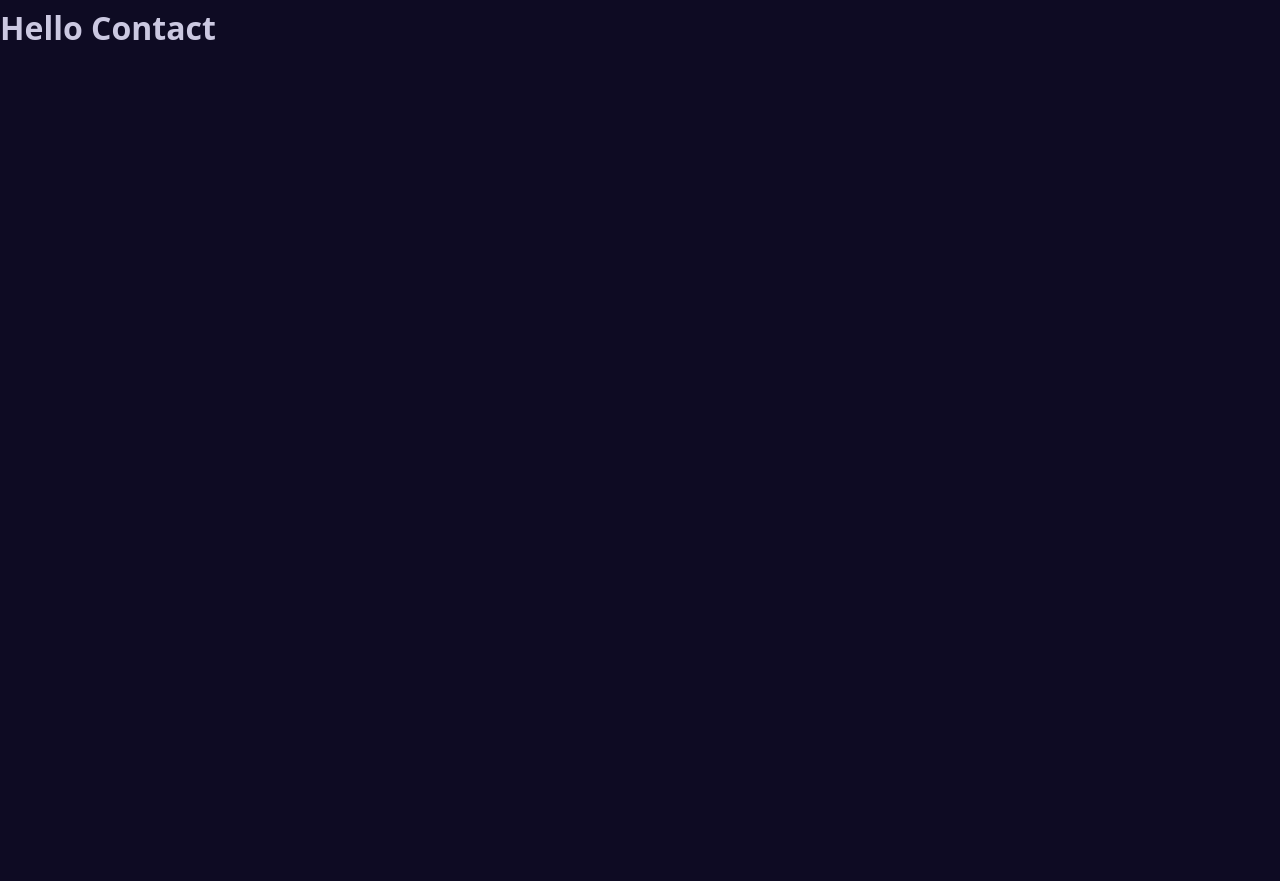
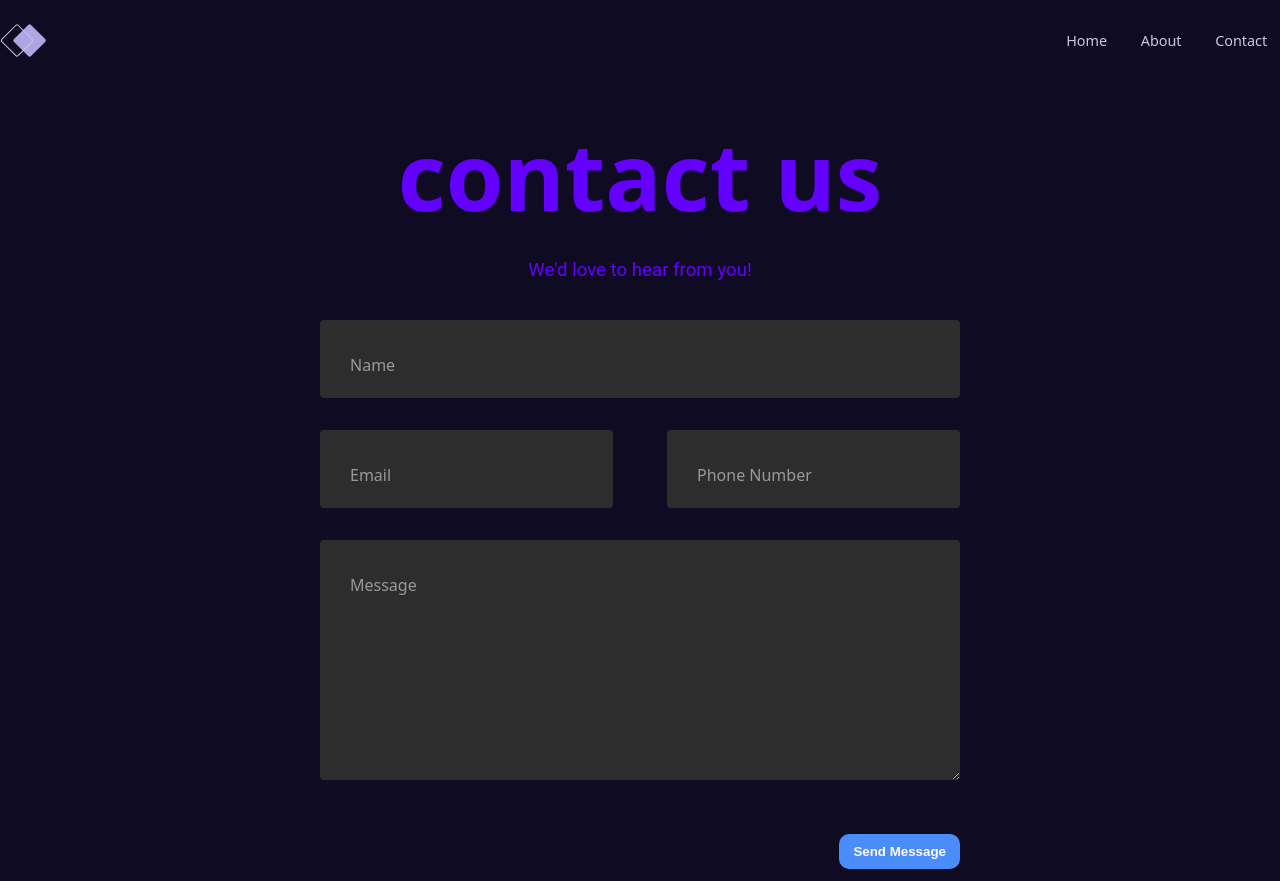
Before and after one commit to padmpatra-deloitte/assignment-3, a React (Create React App) app: page /contact in a window 1280 px wide. Before the commit the page ends 800 px from the top, so only its background shows below. Built offline with nearby package versions, Linux system fonts and the light colour scheme.

Commit message:
added slider

```diff
--- a/package.json
+++ b/package.json
@@ -14,7 +14,9 @@
     "react-dom": "^17.0.2",
     "react-router-dom": "^6.2.2",
     "react-scripts": "5.0.0",
+    "react-slick": "^0.28.1",
     "sass": "^1.49.9",
+    "slick-carousel": "^1.8.1",
     "typescript": "^4.6.3",
     "web-vitals": "^2.1.4"
   },
@@ -41,5 +43,8 @@
       "last 1 firefox version",
       "last 1 safari version"
     ]
+  },
+  "devDependencies": {
+    "@types/react-slick": "^0.23.8"
   }
 }
--- a/src/App.tsx
+++ b/src/App.tsx
@@ -7,15 +7,21 @@ import {
 import About from './components/about';
 import Home from './components/home';
 import Contact from './components/contact';
+import Error from './components/errror';
+import Nav from './components/nav';
 
 function App() {
   return (
     <div className="App">
+
       <Router>
+      <Nav />
         <Routes>
           <Route path="/about" element={<About />} />
           <Route path="/contact" element={<Contact />}/>
           <Route path="/" element={<Home />} />
+          <Route path='*' element={<Error />} />
+
         </Routes>
       </Router>
     </div>
--- a/src/components/contact.tsx
+++ b/src/components/contact.tsx
@@ -1,7 +1,50 @@
 import React from "react";
+import '../styles/contact.scss'
+
 function Contact() {
     return (
-        <div><h1>Hello Contact</h1></div>
+		<div className="contact-container">
+        <div className="container">
+	<div className="row">
+			<h1>contact us</h1>
+	</div>
+	<div className="row">
+			<h4 style={{textAlign:"center"}}>We'd love to hear from you!</h4>
+	</div>
+	<div className="row input-container">
+			<div className="">
+				<div className="styled-input wide">
+					<input type="text" required />
+					<label>Name</label>
+				</div>
+			</div>
+			<div className="">
+				<div className="styled-input">
+					<input type="text" required />
+					<label>Email</label>
+				</div>
+			</div>
+			<div className="">
+				<div className="styled-input" style={{float:'right'}}>
+					<input type="text" required />
+					<label>Phone Number</label>
+				</div>
+			</div>
+			<div className="">
+				<div className="styled-input wide">
+					<textarea required></textarea>
+					<label>Message</label>
+				</div>
+			</div>
+			<div className="">
+				{/* <div className="btn-lrg submit-btn">Send Message</div> */}
+                <button className="form-btn"> <b>Send Message</b> </button>
+			</div>
+	</div>
+</div>
+</div>
+
+
     );
 }
 
--- /dev/null
+++ b/src/components/errror.tsx
@@ -0,0 +1,20 @@
+import React from "react";
+import { Link } from "react-router-dom";
+import '../styles/error.scss'
+function Error() {
+    return (
+        <div className="Error">
+            <div className="container">
+                <h1 >404</h1>
+                <h4 className="h">OOPS. Looks like the page you're looking for no longer exists</h4>
+                <p>Don't worry. Since you're valuable to us we will bring you back to safety
+
+                </p>
+                <Link to='/'><button>Back To Home</button></Link>
+            </div>
+
+        </div>
+    );
+}
+
+export default Error;
--- a/src/components/home.tsx
+++ b/src/components/home.tsx
@@ -1,17 +1,18 @@
 import React from 'react';
 import Footer from './footer';
 import Hero from './hero';
-import Nav from './nav';
+import SimpleSlider from './slider';
 
 
 
 function Home() {
   return (
     <div className="Home">
-      <Nav />
       <Hero />
+      <SimpleSlider/>
       <Footer />
     </div>
+
   );
 }
 
--- /dev/null
+++ b/src/components/slider.tsx
@@ -0,0 +1,37 @@
+import React from "react";
+import Slider from "react-slick";
+import "slick-carousel/slick/slick.css";
+import "slick-carousel/slick/slick-theme.css";
+
+
+export default function SimpleSlider() {
+  var settings = {
+    dots: true,
+    infinite: true,
+    speed: 500,
+    slidesToShow: 1,
+    slidesToScroll: 1
+  };
+  return (
+    <Slider {...settings}>
+      <div>
+        <h3>1</h3>
+      </div>
+      <div>
+        <h3>2</h3>
+      </div>
+      <div>
+        <h3>3</h3>
+      </div>
+      <div>
+        <h3>4</h3>
+      </div>
+      <div>
+        <h3>5</h3>
+      </div>
+      <div>
+        <h3>6</h3>
+      </div>
+    </Slider>
+  );
+}
--- /dev/null
+++ b/src/styles/contact.scss
@@ -0,0 +1,142 @@
+
+.contact-container{
+    min-height: 100vh;
+    display: flex;
+    justify-content: center;
+    align-items: center;
+}
+h1 {
+    font-family: 'Poppins', sans-serif, 'arial';
+    font-weight: 600;
+    font-size: 72px;
+    color: white;
+    text-align: center;
+}
+
+h4 {
+    font-family: 'Roboto', sans-serif, 'arial';
+    font-weight: 400;
+    font-size: 20px;
+    color: #9b9b9b;
+    line-height: 1.5;
+}
+
+/* ///// inputs /////*/
+
+input:focus ~ label, textarea:focus ~ label, input:valid ~ label, textarea:valid ~ label {
+    font-size: 0.75em;
+    color: #999;
+    top: -5px;
+    -webkit-transition: all 0.225s ease;
+    transition: all 0.225s ease;
+}
+
+.styled-input {
+    float: left;
+    width: 293px;
+    margin: 1rem 0;
+    position: relative;
+    border-radius: 4px;
+}
+
+@media only screen and (max-width: 768px){
+    .styled-input {
+        width:100%;
+    }
+}
+
+.styled-input label {
+    color: #999;
+    padding: 1.3rem 30px 1rem 30px;
+    position: absolute;
+    top: 10px;
+    left: 0;
+    -webkit-transition: all 0.25s ease;
+    transition: all 0.25s ease;
+    pointer-events: none;
+}
+
+.styled-input.wide {
+    width: 650px;
+    max-width: 100%;
+}
+
+input,
+textarea {
+    padding: 30px;
+    border: 0;
+    width: 100%;
+    font-size: 1rem;
+    background-color: #2d2d2d;
+    color: white;
+    border-radius: 4px;
+}
+
+input:focus,
+textarea:focus { outline: 0; }
+
+input:focus ~ span,
+textarea:focus ~ span {
+    width: 100%;
+    -webkit-transition: all 0.075s ease;
+    transition: all 0.075s ease;
+}
+
+textarea {
+    width: 100%;
+    min-height: 15em;
+}
+
+.input-container {
+    width: 650px;
+    max-width: 100%;
+    margin: 20px auto 25px auto;
+}
+
+.submit-btn {
+    float: right;
+    padding: 7px 35px;
+    border-radius: 60px;
+    display: inline-block;
+    background-color: #4b8cfb;
+    color: white;
+    font-size: 18px;
+    cursor: pointer;
+    box-shadow: 0 2px 5px 0 rgba(0,0,0,0.06),
+              0 2px 10px 0 rgba(0,0,0,0.07);
+    -webkit-transition: all 300ms ease;
+    transition: all 300ms ease;
+}
+
+.submit-btn:hover {
+    transform: translateY(1px);
+    box-shadow: 0 1px 1px 0 rgba(0,0,0,0.10),
+              0 1px 1px 0 rgba(0,0,0,0.09);
+}
+
+@media (max-width: 768px) {
+    .submit-btn {
+        width:100%;
+        float: none;
+        text-align:center;
+    }
+}
+
+input[type=checkbox] + label {
+  color: #ccc;
+  font-style: italic;
+}
+
+input[type=checkbox]:checked + label {
+  color: #f00;
+  font-style: normal;
+}
+
+.form-btn {
+    background-color: #4b8cfb;
+    padding: 10px 14px;
+    color: white;
+    border-radius: 10px;
+    border: none;
+    float: right;
+}
--- /dev/null
+++ b/src/styles/error.scss
@@ -0,0 +1,35 @@
+.Error {
+    display: flex;
+    flex-direction: column;
+    justify-content: center;
+    align-items: center;
+    height: 100vh;
+}
+
+.container{
+    width: 50%;
+    height: 50%;
+    text-align: center;
+}
+
+h1{
+    font-family: 'Noto Sans', sans-serif;
+	font-size:70pt;
+	margin:0;
+	color:#6400ff;
+}
+
+h4{
+    color:#6400ff;
+	font-size:14pt;
+}
+
+button{
+    margin-top: 30px;
+    background-color: #fff;
+    padding: 20px;
+    border-radius: 5px;
+    border: 2px solid #6400ff;
+    border-radius:5px;
+    cursor: pointer;
+}
```
Also changed, not shown: 1 other file (tests, documents, lock files or other folders).
